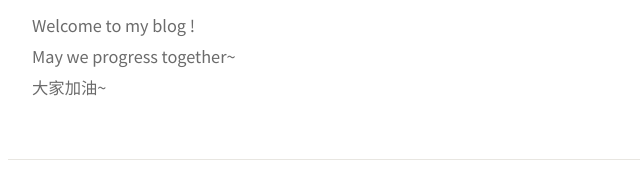
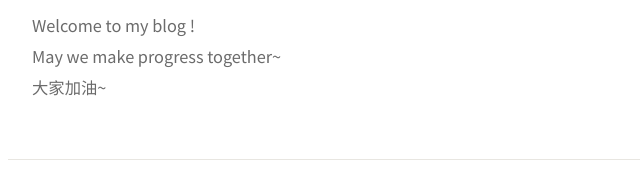
Before and after one commit to Fqagr/Fqagr.github.io, a plain HTML site: page index.html in a window 1280 px wide. Shown: the part 269-449 px from the top of the page, 192-832 px from the left. Drawn offline with Linux system fonts and the light colour scheme.

Commit message:
Fix hero subtitle grammar

```diff
--- a/index.html
+++ b/index.html
@@ -22,7 +22,7 @@
 
   <section class="hero">
     <h1>在意越多，杂念越多； <br> 拼尽全力，问心无愧。</h1>
-    <p class="hero-sub">Welcome to my blog !<br>May we progress together~<br>大家加油~</p>
+    <p class="hero-sub">Welcome to my blog !<br>May we make progress together~<br>大家加油~</p>
   </section>
 
   <section class="section">
```
